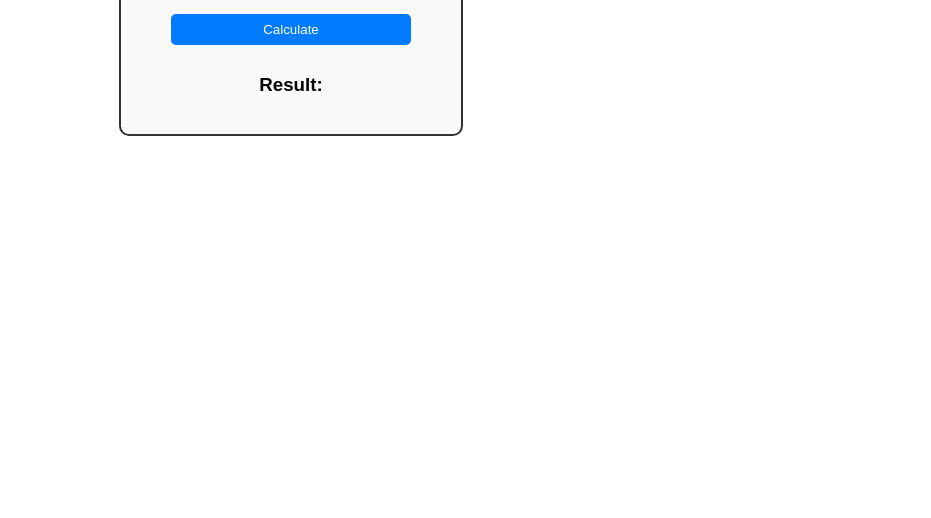
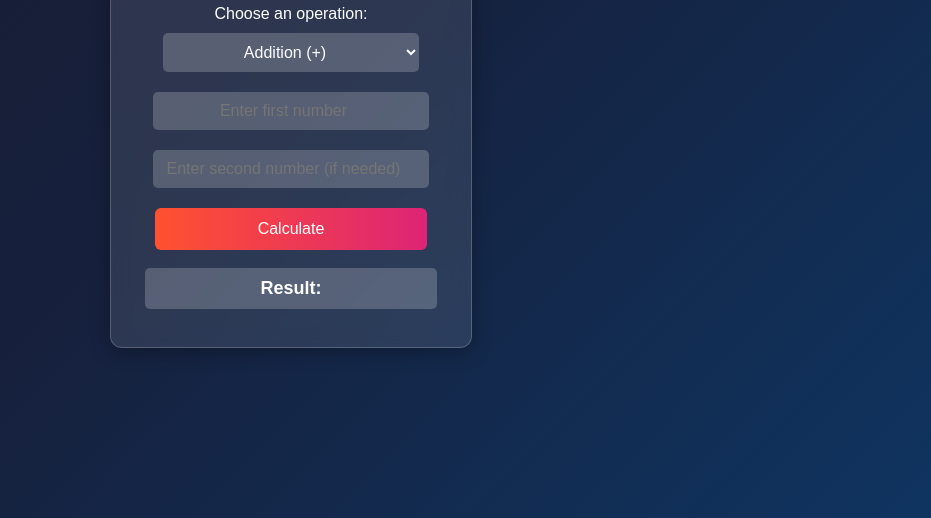
Before and after one commit to Reyansh-Prasad/Overpowered-Calculator, a plain HTML site: page index.html in a window 1280 px wide. Shown: the part 282-800 px from the top of the page, without its empty margins (349-1280 px from the left). Drawn offline with Linux system fonts and the light colour scheme.

Commit message:
Update index.html

```diff
--- a/index.html
+++ b/index.html
@@ -5,37 +5,84 @@
     <meta name="viewport" content="width=device-width, initial-scale=1.0">
     <title>Overpowered Calculator</title>
     <style>
+        /* 🔥 Background */
         body {
             font-family: Arial, sans-serif;
             text-align: center;
-            margin: 20px;
+            margin: 0;
+            height: 100vh;
+            display: flex;
+            align-items: center;
+            justify-content: center;
+            background: linear-gradient(135deg, #1a1a2e, #16213e, #0f3460);
+            color: white;
         }
+
+        /* ✨ Glassy Container */
         .container {
-            width: 300px;
-            margin: auto;
+            width: 320px;
             padding: 20px;
-            border: 2px solid #333;
-            border-radius: 10px;
-            background-color: #f9f9f9;
+            border-radius: 12px;
+            background: rgba(255, 255, 255, 0.1);
+            box-shadow: 0px 4px 20px rgba(0, 0, 0, 0.3);
+            backdrop-filter: blur(10px);
+            -webkit-backdrop-filter: blur(10px);
+            border: 1px solid rgba(255, 255, 255, 0.2);
         }
-        input, select, button {
+
+        /* 🎨 Inputs & Select Box */
+        input, select {
             margin: 10px;
-            padding: 8px;
+            padding: 10px;
             width: 80%;
+            font-size: 16px;
+            border-radius: 5px;
+            border: none;
+            outline: none;
+            text-align: center;
+            background: rgba(255, 255, 255, 0.2);
+            color: white;
         }
+
+        select {
+            cursor: pointer;
+        }
+
+        /* 🚀 Button */
         button {
             cursor: pointer;
-            background-color: #007bff;
+            background: linear-gradient(90deg, #ff512f, #dd2476);
             color: white;
             border: none;
+            padding: 12px;
+            font-size: 16px;
+            width: 85%;
+            border-radius: 6px;
+            margin-top: 10px;
+            transition: 0.3s;
+        }
+
+        button:hover {
+            background: linear-gradient(90deg, #ff416c, #ff4b2b);
+            transform: scale(1.05);
+        }
+
+        /* 🎯 Result Box */
+        h3 {
+            background: rgba(255, 255, 255, 0.2);
+            padding: 10px;
             border-radius: 5px;
+            display: inline-block;
+            width: 85%;
+            font-size: 18px;
         }
     </style>
 </head>
 <body>
 
-    <h1>⚡ Overpowered Calculator ⚡</h1>
     <div class="container">
+        <h2>⚡ Overpowered Calculator ⚡</h2>
+
         <label for="operation">Choose an operation:</label>
         <select id="operation">
             <option value="add">Addition (+)</option>
```
